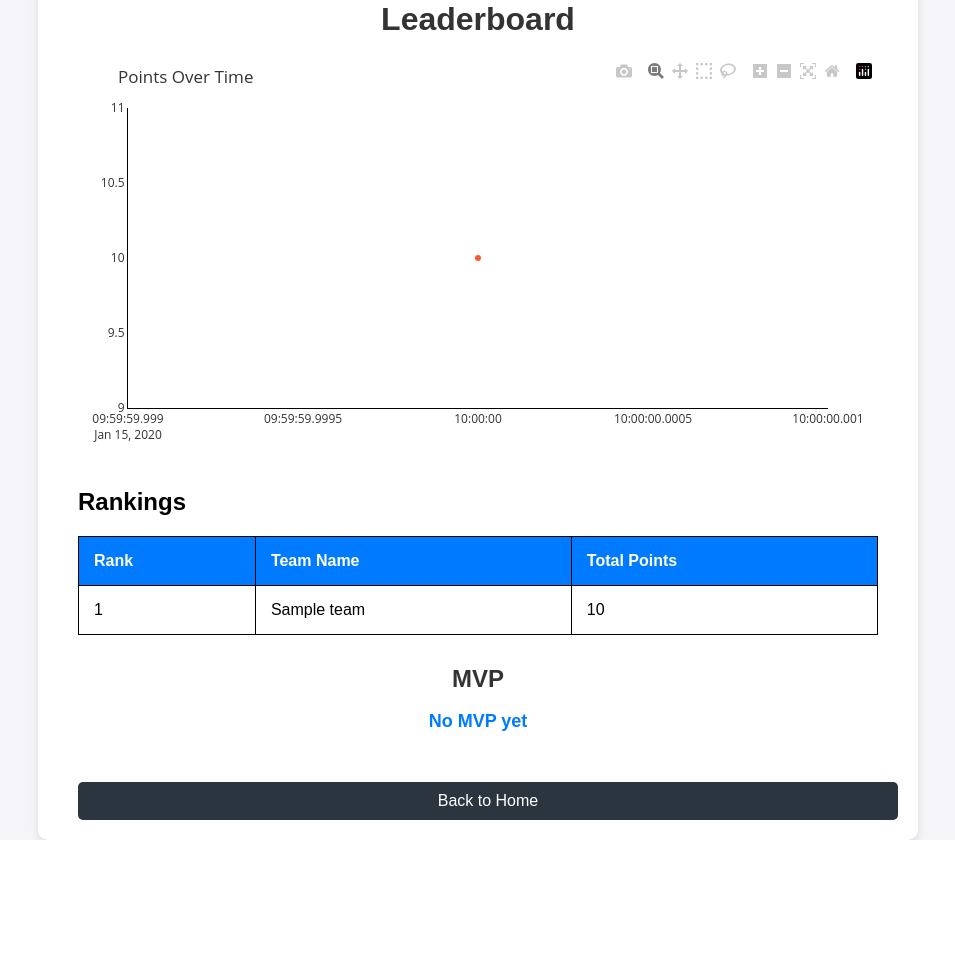
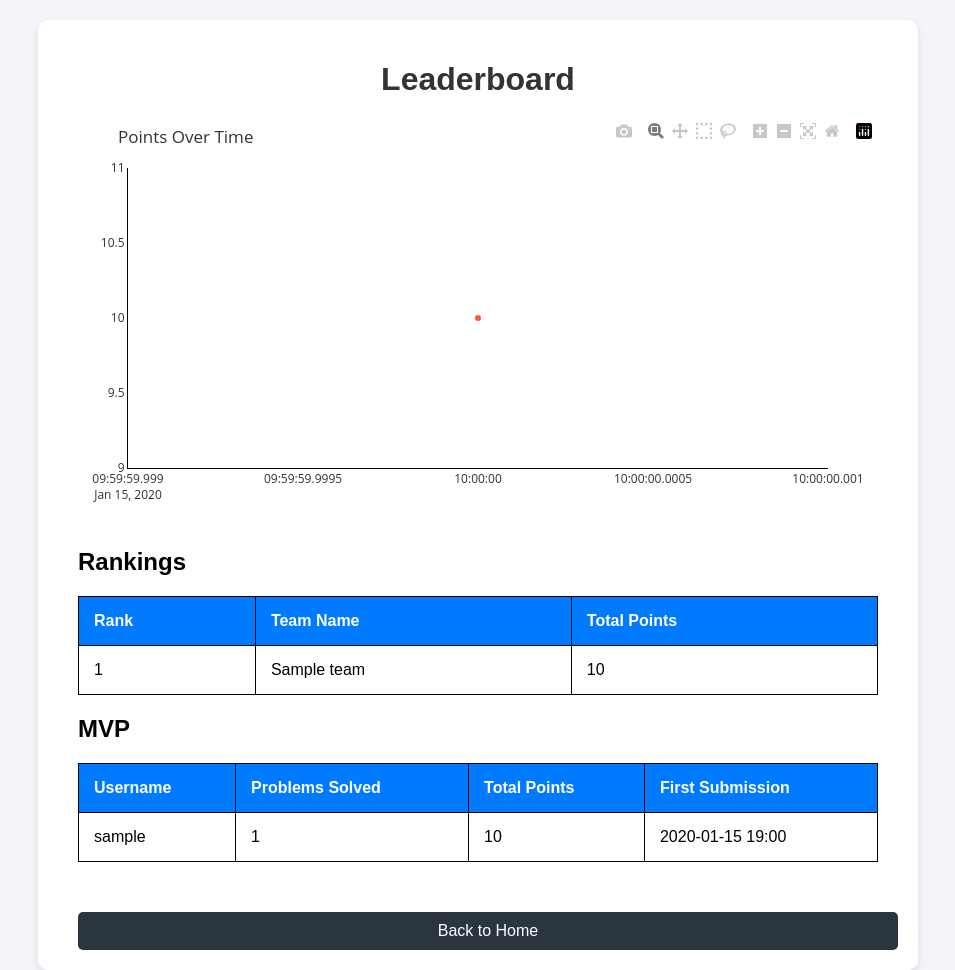
Before and after one commit to MJSEC-MJU/MJSEC_CTF_CHALLENGE, a Django app: page /challenges/leaderboard/ in a window 1280 px wide. Shown: the whole page, without its empty margins (162-1117 px from the left). Before the commit the page ends 840 px from the top, so only its background shows below. Run offline with Django 4.2, Linux system fonts and the light colour scheme; a user stored in the database is signed in; tables that the repository leaves empty hold one stand-in row (values such as "Sample post"); some libraries are stand-ins or nearby versions.

Commit message:
update mjsec_ctf

```diff
--- a/ctf_project/challenges/views.py
+++ b/ctf_project/challenges/views.py
@@ -7,12 +7,16 @@ from django.contrib.auth.decorators import login_required
 from django.contrib import messages
 from .models import Challenge, Submission, Team
 import base64
+import datetime
 import pytz
 import plotly.graph_objs as go
 from django.db.models.signals import post_delete
 from django.dispatch import receiver
 from .models import Submission, Team
 from collections import defaultdict
+from datetime import timedelta
+from django.utils import timezone
+from django.db import transaction
 def index(request):
     if request.user.is_authenticated:
         return redirect("challenges:feeds")
@@ -75,6 +79,11 @@ def challenge_detail(request, challenge_id):
     }
     return render(request, 'challenges/challenge_detail.html', context)
 
+
+from django.db import transaction
+from django.utils import timezone
+from datetime import timedelta
+
 @login_required
 def submit_flag(request):
     user = request.user
@@ -93,48 +102,83 @@ def submit_flag(request):
             return redirect('challenges:challenge_detail', challenge_id=challenge_id)
 
         challenge = get_object_or_404(Challenge, pk=challenge_id)
-        existing_submission = Submission.objects.filter(team=team, challenge=challenge).first()
 
-        if existing_submission:
-            if existing_submission.correct:
-                messages.error(request, 'You have already solved this challenge!')
+        # 팀의 최근 제출 시간 확인 (동일 챌린지에 대해)
+        last_team_submission = Submission.objects.filter(team=team, challenge=challenge).order_by('-submitted_at').first()
+
+        if last_team_submission:
+            now = timezone.now()
+            # 30초 이내에 제출한 경우 제출을 막음
+            if last_team_submission.submitted_at and now - last_team_submission.submitted_at < timedelta(seconds=30):
+                remaining_time = 30 - (now - last_team_submission.submitted_at).seconds
+                messages.error(request, f'Your team has recently submitted. Please wait {remaining_time} seconds before trying again.')
                 return redirect('challenges:challenge_detail', challenge_id=challenge.id)
-            else:
-                correct = (challenge.flag == submitted_flag)
-                existing_submission.submitted_flag = submitted_flag
-                existing_submission.correct = correct
-                existing_submission.user = user
-                existing_submission.save()
 
-                if correct:
-                    messages.success(request, 'Correct flag!')
-                    update_team_points(team)
+        try:
+            with transaction.atomic():  # 트랜잭션 시작
+                # 동시성 문제 해결을 위해 팀의 제출 데이터를 락으로 보호
+                existing_submission = Submission.objects.select_for_update().filter(team=team, challenge=challenge).first()
+
+                if existing_submission:
+                    if existing_submission.correct:
+                        messages.error(request, 'You have already solved this challenge!')
+                        return redirect('challenges:challenge_detail', challenge_id=challenge.id)
+                    else:
+                        # 제출 시간 확인 및 30초 딜레이 처리
+                        now = timezone.now()
+                        if existing_submission.submitted_at and now - existing_submission.submitted_at < timedelta(seconds=30):
+                            remaining_time = 30 - (now - existing_submission.submitted_at).seconds
+                            messages.error(request, f'Please wait {remaining_time} seconds before trying again.')
+                            return redirect('challenges:challenge_detail', challenge_id=challenge.id)
+
+                        # 정답 확인 및 제출 갱신
+                        correct = (challenge.flag == submitted_flag)
+                        existing_submission.submitted_flag = submitted_flag
+                        existing_submission.correct = correct
+                        existing_submission.submitted_at = now
+                        existing_submission.user = user
+                        existing_submission.save()
+
+                        if correct:
+                            messages.success(request, 'Correct flag!')
+                            update_team_points(team)
+                        else:
+                            messages.error(request, 'Incorrect flag. Try again!')
+
+                        # 점수 업데이트
+                        challenge.update_challenge_score()  # 점수 업데이트
+                        return redirect('challenges:challenge_detail', challenge_id=challenge.id)
+
                 else:
-                    messages.error(request, 'Incorrect flag. Try again!')
+                    correct = (challenge.flag == submitted_flag)
+                    submission = Submission(
+                        team=team,
+                        challenge=challenge,
+                        submitted_flag=submitted_flag,
+                        correct=correct,
+                        user=user,
+                        submitted_at=timezone.now()
+                    )
+                    submission.save()
 
-                return redirect('challenges:challenge_detail', challenge_id=challenge.id)
-        else:
-            correct = (challenge.flag == submitted_flag)
-            try:
-                submission = Submission(
-                    team=team,
-                    challenge=challenge,
-                    submitted_flag=submitted_flag,
-                    correct=correct,
-                    user=user
-                )
-                submission.save()
-                if correct:
-                    messages.success(request, 'Correct flag!')
-                    update_team_points(team)
-                else:
-                    messages.error(request, 'Incorrect flag. Try again!')
-            except Exception as e:
-                messages.error(request, f'An error occurred: {e}')
+                    if correct:
+                        messages.success(request, 'Correct flag!')
+                        update_team_points(team)
+                    else:
+                        messages.error(request, 'Incorrect flag. Try again!')
+
+                    # 점수 업데이트
+                    challenge.update_challenge_score()  # 점수 업데이트
+
+        except Exception as e:
+            messages.error(request, f'An error occurred during submission: {e}')
 
         return redirect('challenges:challenge_detail', challenge_id=challenge.id)
 
     return redirect('challenges:index')
+
+
+
 @receiver(post_delete, sender=Submission)
 def update_team_points_on_delete(sender, instance, **kwargs):
     team = instance.team
@@ -146,27 +190,46 @@ def update_team_points(team):
     )['total_points'] or 0
     team.total_points = total_points
     team.save()
-
 @login_required
 def leaderboard(request):
-    teams = Team.objects.order_by('-total_points', 'name')
+    # Update teams to ensure they have the latest total points
+    teams = Team.objects.all()
+    for team in teams:
+        update_team_points(team)  # Ensure points are updated before rendering
 
+    # Sort teams by total points and name
+    teams = teams.order_by('-total_points', 'name')
+
+    user_stats = []
     team_time_series_data = {}
+    submissions = Submission.objects.filter(correct=True).select_related('team')
+    user_dict = defaultdict(lambda: {'count': 0, 'first_submission_time': None, 'points': 0})
+
+    for submission in submissions:
+        user = submission.user
+        user_dict[user]['count'] += 1
+        user_dict[user]['points'] += submission.challenge.points
+        # First submission time
+        if user_dict[user]['first_submission_time'] is None or submission.submitted_at < user_dict[user]['first_submission_time']:
+            user_dict[user]['first_submission_time'] = submission.submitted_at
+
+    for user, stats in user_dict.items():
+        user_stats.append((user.username, stats['count'], stats['points'], stats['first_submission_time']))
+
+    user_stats.sort(key=lambda x: (-x[2], x[3] if x[3] is not None else datetime.datetime.max))
 
     for team in teams:
         submissions = Submission.objects.filter(team=team, correct=True).order_by('submitted_at')
-        time_series_data = defaultdict(int)  # Use defaultdict to simplify accumulation
+        time_series_data = defaultdict(int)
 
         for submission in submissions:
             timestamp = submission.submitted_at
             points = submission.challenge.points
-            time_series_data[timestamp] += points  # Accumulate points for each timestamp
+            time_series_data[timestamp] += points
 
-        # Sort data by timestamp
         sorted_times = sorted(time_series_data.keys())
         sorted_points = [time_series_data[time] for time in sorted_times]
 
-        # Create a cumulative sum of points
         cumulative_points = []
         running_total = 0
         for points in sorted_points:
@@ -184,7 +247,7 @@ def leaderboard(request):
             y=points,
             mode='lines+markers',
             name=team_name,
-            line=dict(color=colors[i % len(colors)])
+            line=dict(color=colors[i % len(colors)]),
         )
         traces.append(trace)
 
@@ -192,9 +255,9 @@ def leaderboard(request):
         title='Points Over Time',
         xaxis=dict(title='Time', tickformat='%H:%M'),
         yaxis=dict(title='Total Points'),
-        plot_bgcolor='#ffffff',  # Set plot background color to white
-        paper_bgcolor='#ffffff',  # Set paper background color to white
-        font=dict(color='#333333'),  # Set font color for text
+        plot_bgcolor='#ffffff',
+        paper_bgcolor='#ffffff',
+        font=dict(color='#333333'),
         xaxis_title_font=dict(color='#333333'),
         yaxis_title_font=dict(color='#333333'),
     )
@@ -207,7 +270,8 @@ def leaderboard(request):
     context = {
         'teams': teams,
         'leaderboard_graph': leaderboard_graph,
-        'rankings': rankings
+        'rankings': rankings,
+        'mvp': user_stats,
     }
 
     return render(request, 'challenges/leaderboard.html', context)
--- a/ctf_project/templates/challenges/leaderboard.html
+++ b/ctf_project/templates/challenges/leaderboard.html
@@ -14,7 +14,7 @@
             padding: 0;
             display: flex;
             justify-content: center;
-            align-items: center;
+            align-items: flex-start; /* Change to flex-start to avoid centering vertically */
             height: 100vh;
         }
         .container {
@@ -24,6 +24,8 @@
             box-shadow: 0 4px 8px rgba(0, 0, 0, 0.1);
             max-width: 800px;
             width: 100%;
+            overflow: auto; /* Allow scrolling if content overflows */
+            margin-top: 20px; /* Add margin to avoid touching the top */
         }
         h1 {
             text-align: center;
@@ -31,6 +33,7 @@
             margin-bottom: 20px;
         }
         #leaderboard-graph {
+            width: 100%; /* Set width to 100% to fill the container */
             margin-bottom: 30px; /* Space between the graph and table */
             height: 400px; /* Set a height for the graph */
         }
@@ -103,19 +106,38 @@
                 <tr>
                     <td>{{ forloop.counter }}</td>
                     <td>{{ team.name }}</td>
-                    <td>{{ team.total_points }}</td>
+                    <td>{{ team.total_points }}</td> <!-- Change from points to total_points -->
                 </tr>
                 {% endfor %}
             </tbody>
         </table>
-        <div class="mvp-container">
-            <h2>MVP</h2>
-            {% if mvp %}
-                <p>{{ mvp.name }} - {{ mvp.solves }} problems solved</p>
-            {% else %}
-                <p>No MVP yet</p>
-            {% endif %}
-        </div>
+
+        <h2>MVP</h2>
+        {% if mvp %}
+            <table>
+                <thead>
+                    <tr>
+                        <th>Username</th>
+                        <th>Problems Solved</th>
+                        <th>Total Points</th>
+                        <th>First Submission</th>
+                    </tr>
+                </thead>
+                <tbody>
+                    {% for player in mvp %}
+                    <tr>
+                        <td>{{ player.0 }}</td>
+                        <td>{{ player.1 }}</td>
+                        <td>{{ player.2 }}</td>
+                        <td>{{ player.3|date:"Y-m-d H:i" }}</td> <!-- Formatted date -->
+                    </tr>
+                    {% endfor %}
+                </tbody>
+            </table>
+        {% else %}
+            <p>No MVP yet</p>
+        {% endif %}
+
         <a href="{% url 'index' %}" class="btn">Back to Home</a>
     </div>
 
```
Also changed, not shown: ctf_project/challenges/models.py (+35 -3 lines), ctf_project/challenges/migrations/0010_challenge_initial_points_challenge_min_points_and_more.py (added), ctf_project/challenges/migrations/0011_submission_last_submission_time.py (added).
